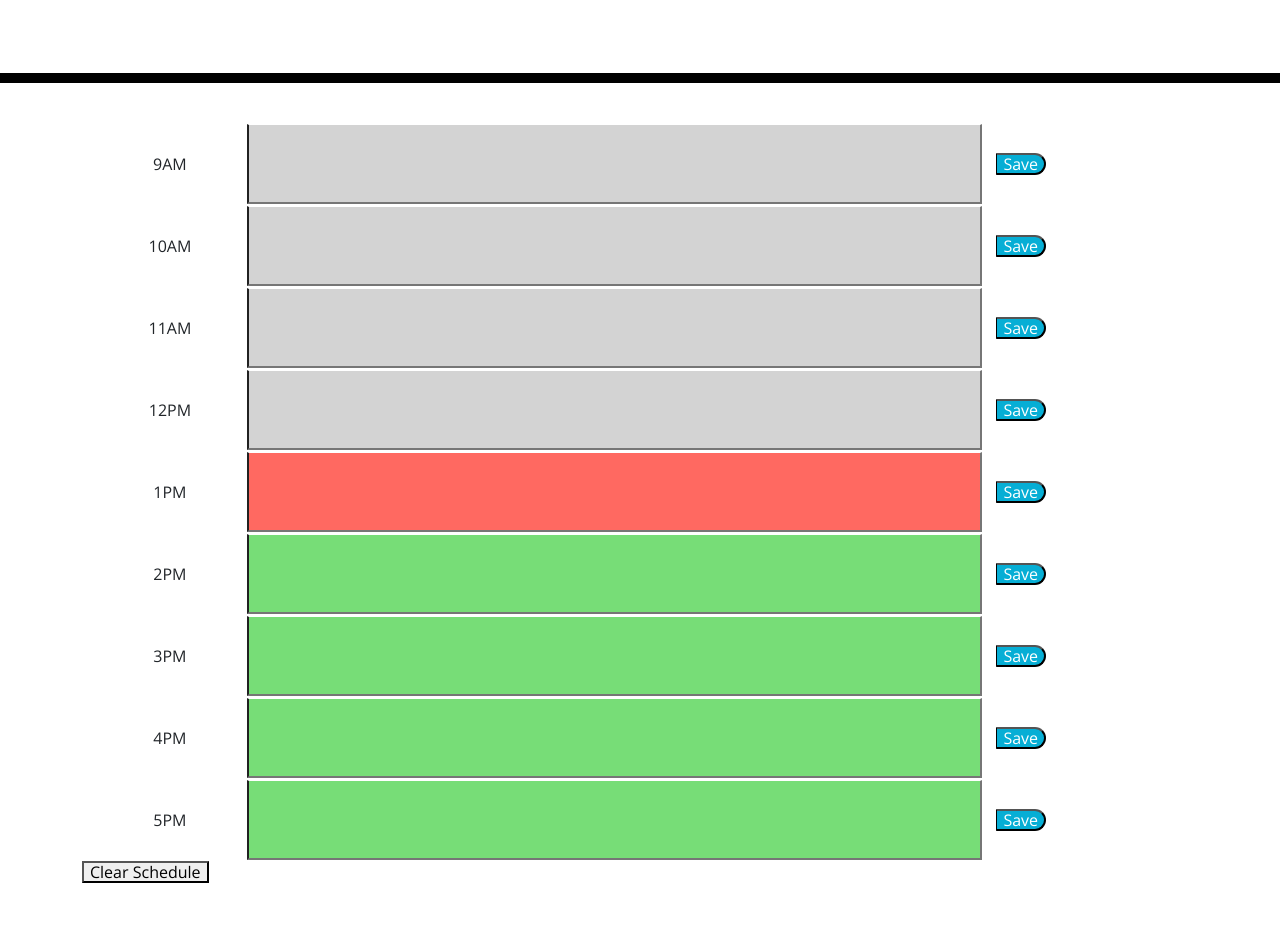
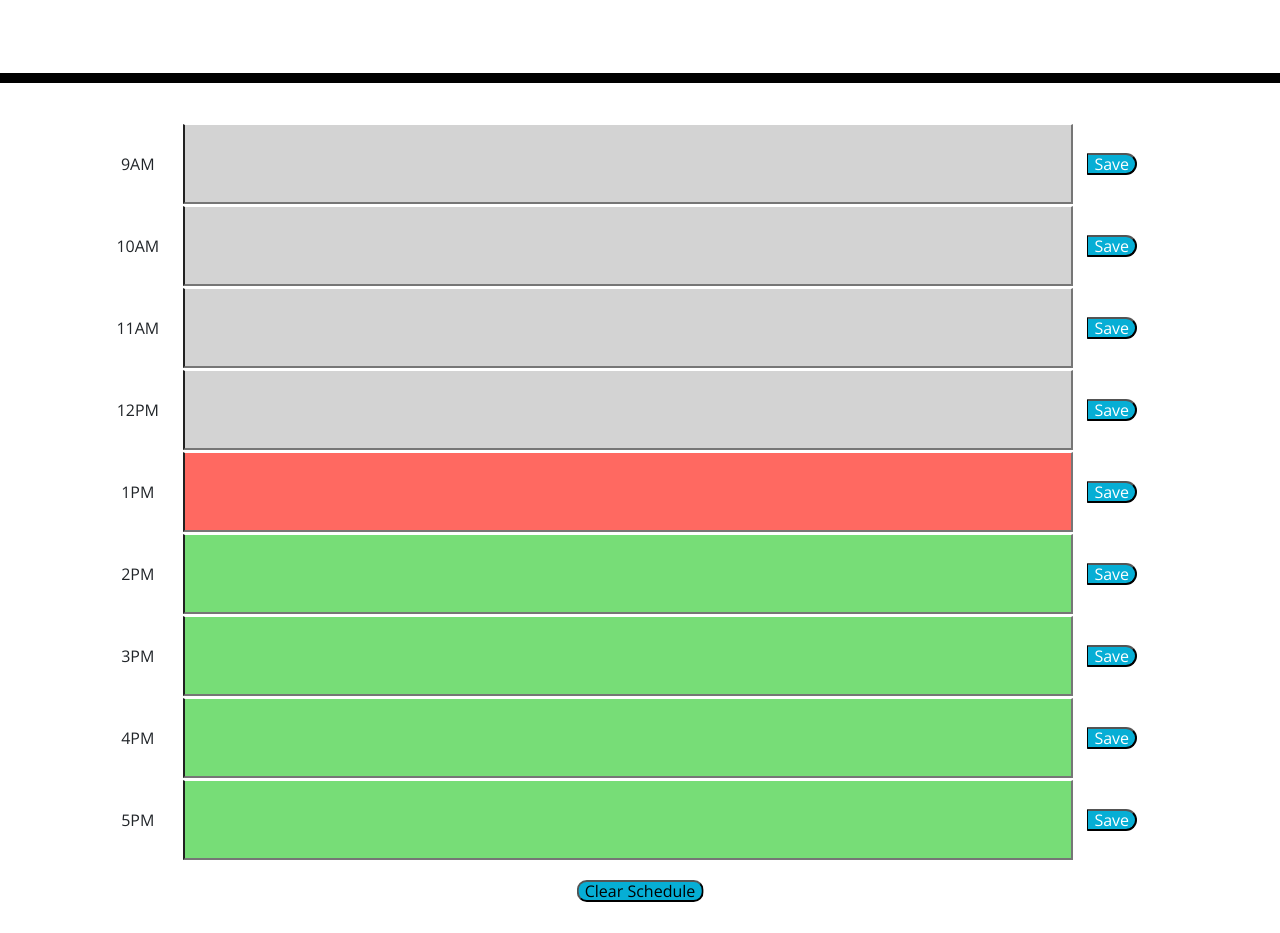
Before and after one commit to fumitsukai/Alex-work-day-scheduler, a plain HTML site: page index.html in a window 1280 px wide. Shown: the part 204-1137 px from the top of the page. Before the commit the page ends 1087 px from the top, so only its background shows below. Drawn offline with nearby package versions, Linux system fonts and the light colour scheme.

Commit message:
centered everything

```diff
--- a/assets/css/style.css
+++ b/assets/css/style.css
@@ -29,6 +29,7 @@ header {
 .time-block {
   text-align: center;
   border-radius: 15px;
+  width: 10%;
 }
 
 .row {
@@ -76,3 +77,22 @@ table {
   margin-top: 40px;
   width: 100%;
 }
+
+#clear {
+  margin:30px 0 20px 0;
+  background-color:#06aed5;
+  border-radius: 10px;
+  position: relative;
+  top: 50%;
+  left: 50%;
+  -ms-transform: translate(-50%, -50%);
+  transform: translate(-50%, -50%);
+}
+
+.myContainer {
+  position: relative;
+}
+
+td:nth-child(3) {
+  width: 10%;
+}
--- a/assets/js/script.js
+++ b/assets/js/script.js
@@ -3,6 +3,8 @@ const textEl = $('.textarea');
 const currentDayEl = $('#currentDay');
 const clear = $('#clear');
 
+//on page load
+$(function () {
     //Header
     //display current day
     function displaytime() {
@@ -38,10 +40,10 @@ function updateHoursChange() {
     }
     //Take value and save it to local storage, display in the text area
     //loop through buttons and if the name matches the id of the text area put it into storage
-saveBtn.each(function(btn) {
-    saveBtn[btn].addEventListener('click', function() {
+    saveBtn.each(function (btn) {
+        saveBtn[btn].addEventListener('click', function () {
             for (let i = 0; i < textEl.length; i++) {
-        if(saveBtn[btn].getAttribute('name') === textEl[i].id) {
+                if (saveBtn[btn].getAttribute('name') === textEl[i].id) {
                     const savedDataArr = JSON.parse(localStorage.getItem('data')) || [];
                     const data = {
                         hour: textEl[i].id,
@@ -60,6 +62,7 @@ const savedData = JSON.parse(localStorage.getItem('data'));
     //update colours every hour
     setInterval(updateHoursChange(), (1000 * 60) * 60);
 
+    //check every text area for matching hour in the local storage object array and if they match show the text
     for (let i = 0; i < textEl.length; i++) {
         for (let j = 0; j < savedData.length; j++) {
             if (textEl[i].id === savedData[j].hour) {
@@ -68,9 +71,8 @@ for (let i = 0; i < textEl.length; i++) {
         }
     }
 
-
-
-
-clear.on('click', function() {
+    //clear scheduler
+    clear.on('click', function () {
         localStorage.clear();
     })
+})
--- a/index.html
+++ b/index.html
@@ -20,7 +20,7 @@
     <p class="lead">A simple calendar app for scheduling your work day</p>
     <p id="currentDay" class="lead"></p>
   </header>
-  <div class="container">
+  <div class="container myContainer">
     <!-- Timeblocks go here -->
     <table>
       <tr>
@@ -69,9 +69,10 @@
         <td><button class="saveBtn" type="submit" name="17">Save</button></td>
       </tr>
     </table>
-    <button id="clear">Clear Schedule</button>
+
 
   </div>
+  <button id="clear">Clear Schedule</button>
 
   <script src="https://cdnjs.cloudflare.com/ajax/libs/jquery/3.2.1/jquery.min.js"></script>
   <script src="https://cdn.jsdelivr.net/npm/dayjs@1/dayjs.min.js"></script>
```
Lines whose indentation alone changed are shown as unchanged.
